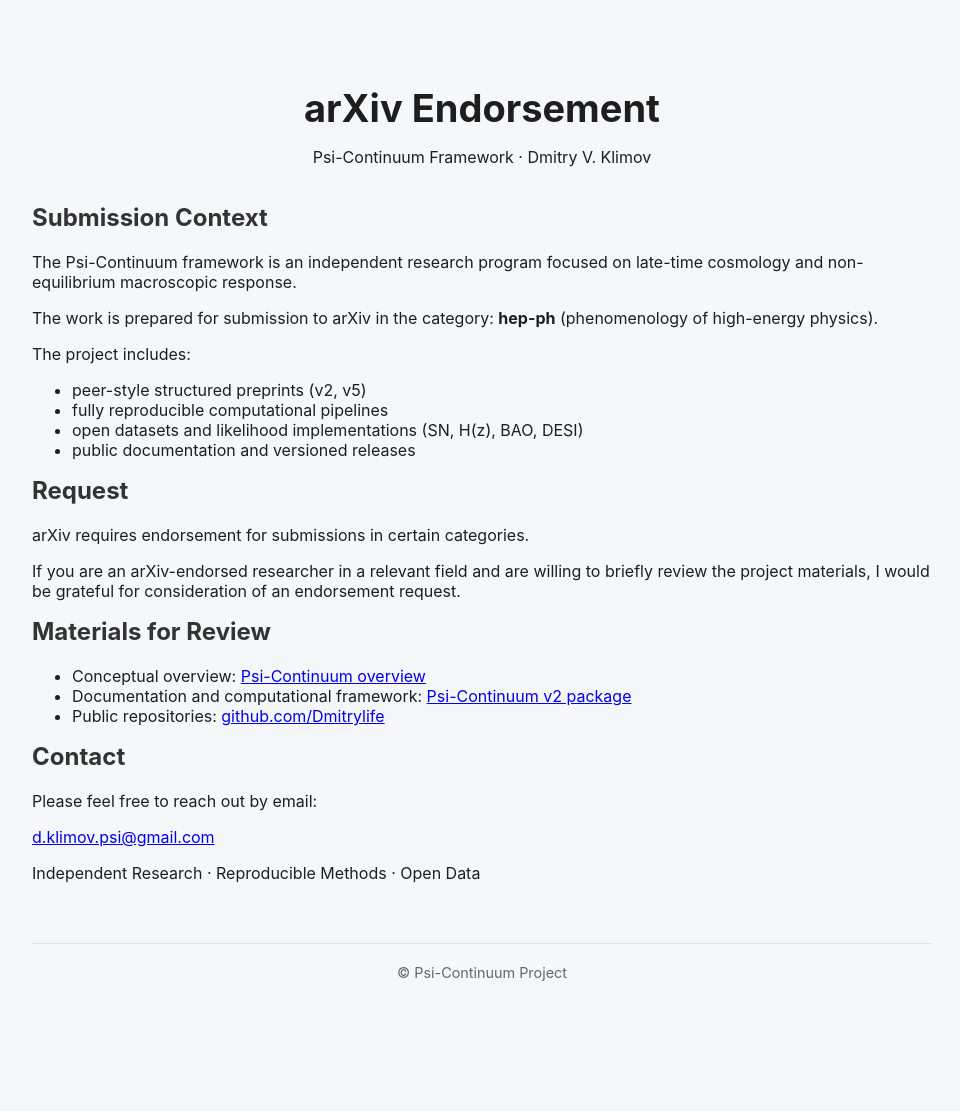
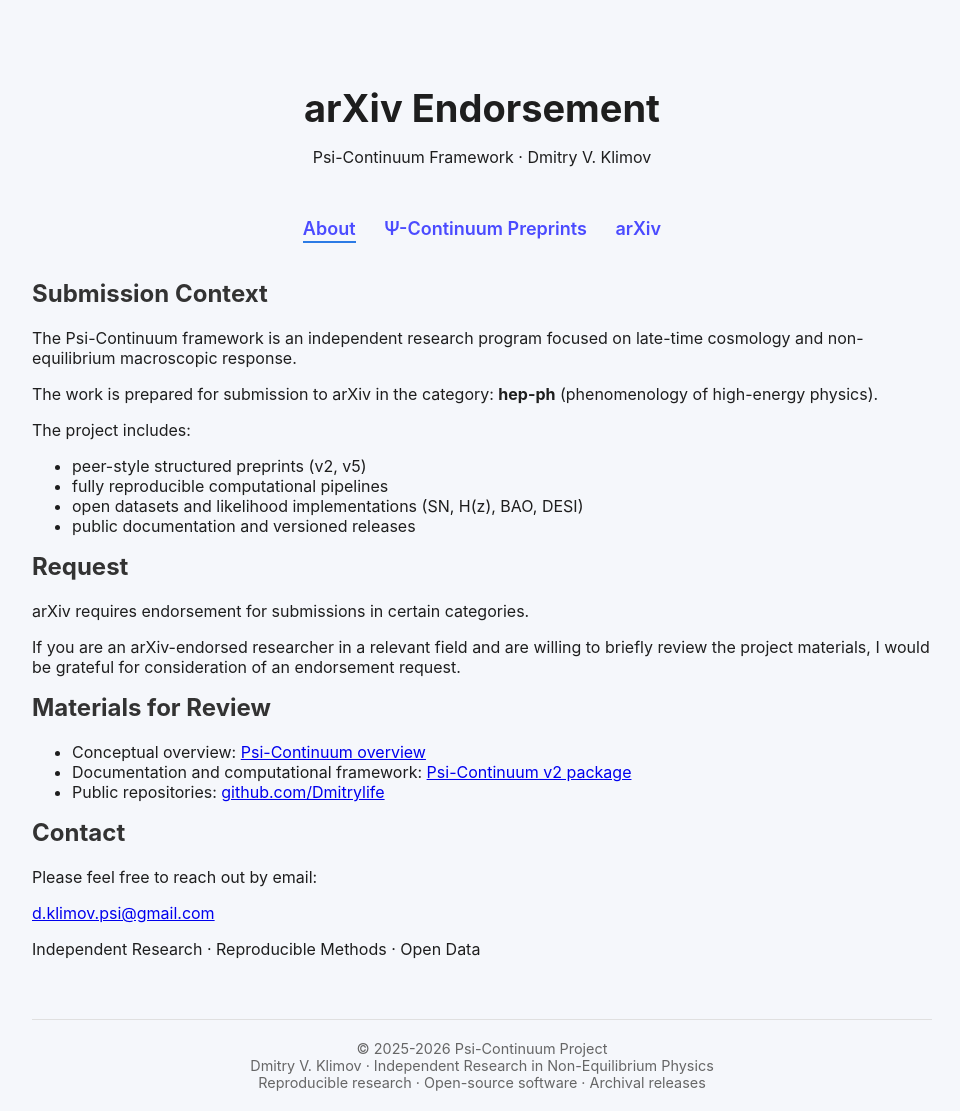
Before and after one commit to dmitrylife/Dmitrylife.github.io, a Jekyll site: the page arxiv-endorsement.html, which Jekyll copies as it is, in a window 1280 px wide. Shown: the whole page, without its empty margins (158-1118 px from the left). Built offline with Jekyll 4.4.1, drawn with Linux system fonts in a browser that asks for light colours; before the commit the page ends 1001 px from its top, so only the background shows below that.

Commit message:
update index theory endorsement

```diff
--- a/arxiv-endorsement.html
+++ b/arxiv-endorsement.html
@@ -18,7 +18,13 @@
     </p>
 </header>
 
-<section class="lang-section">
+<nav>
+    <a href="index.html" class="active">About</a>
+    <a href="theory.html">Ψ-Continuum Preprints</a>
+    <a href="arxiv-endorsement.html">arXiv</a>
+</nav>
+
+<section class="lang-section active">
 
     <h2>Submission Context</h2>
 
@@ -95,7 +101,13 @@
 </section>
 
 <footer>
-    © Psi-Continuum Project
+    © 2025-2026 Psi-Continuum Project
+    <br>
+    Dmitry V. Klimov · Independent Research in Non-Equilibrium Physics
+    <br>
+    <span class="titlesmall">
+        Reproducible research · Open-source software · Archival releases
+    </span>
 </footer>
 
 </div>
--- a/theory.html
+++ b/theory.html
@@ -56,6 +56,7 @@
 <nav>
     <a href="index.html">About</a>
     <a href="theory.html" class="active">Ψ-Continuum Preprints</a>
+    <a href="arxiv-endorsement.html">arXiv</a>
 </nav>
 
 <h2>Overview</h2>
```
